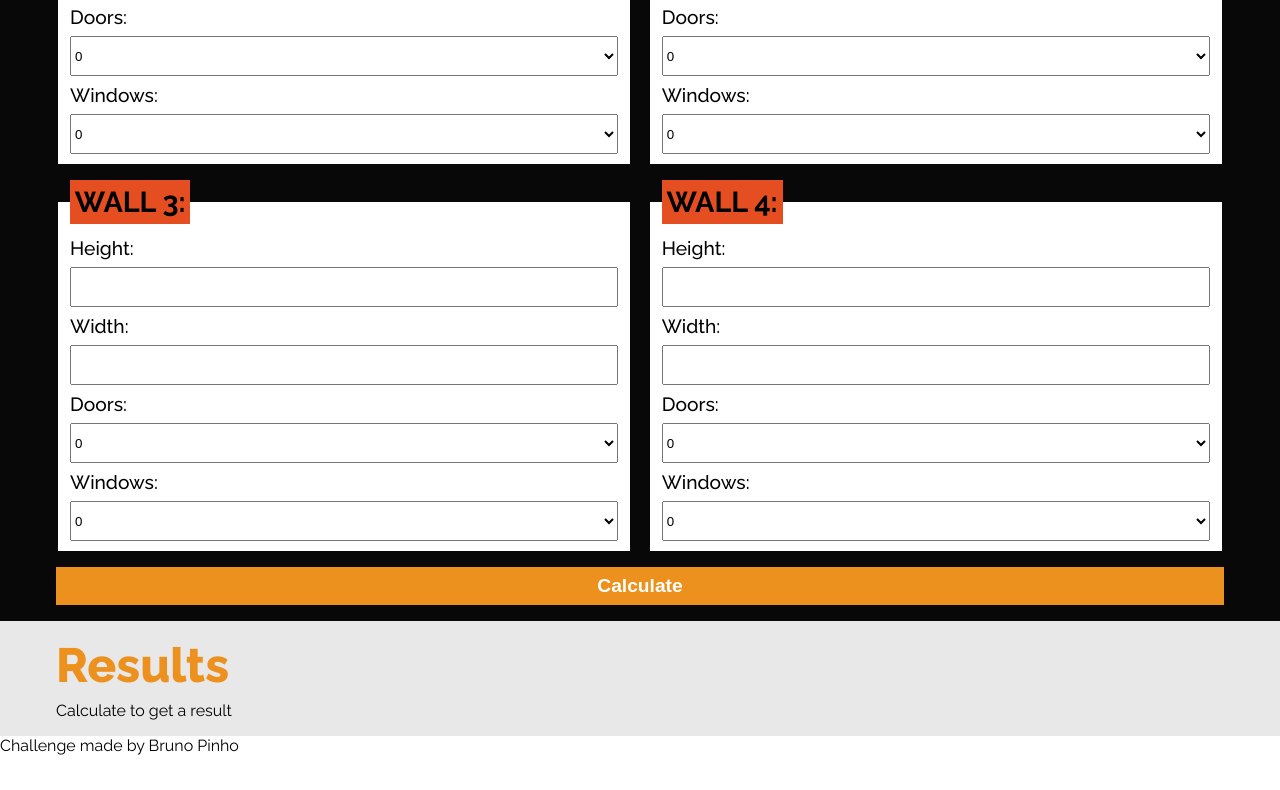
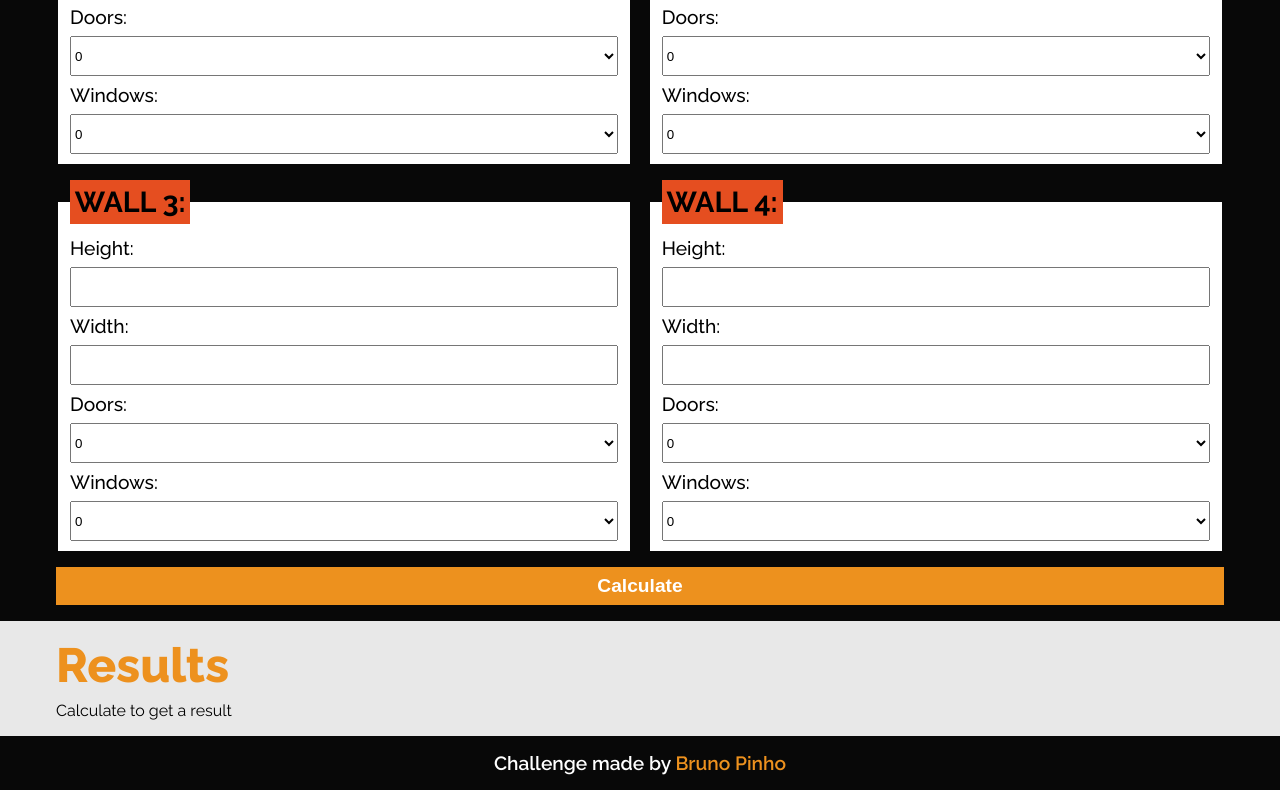
Before and after one commit to pinhob/digital-republic-challenge, a Next.js app in the folder front-end/: page / in a window 1280 px wide. Shown: the part 383-1173 px from the top of the page. Before the commit the page ends 1138 px from the top, so only its background shows below. Built offline with nearby package versions, Linux system fonts and the light colour scheme.

Commit message:
style: create StyledFooter

```diff
--- a/front-end/components/Footer.js
+++ b/front-end/components/Footer.js
@@ -1,5 +1,9 @@
+import { StyledFooter } from "../styles";
+
 export const Footer = () => {
   return (
-    <p>Challenge made by Bruno Pinho</p>
+    <StyledFooter>
+      <p>Challenge made by <a href="https://www.linkedin.com/in/brunopinhodefreitas/" target="_blank">Bruno Pinho</a></p>
+    </StyledFooter>
   )
 };
--- /dev/null
+++ b/front-end/styles/StyledFooter.js
@@ -0,0 +1,22 @@
+import styled from 'styled-components';
+
+export const StyledFooter = styled.footer`
+  background-color: var(--black);
+  color: white;
+  font-size: 1.2rem;
+  font-weight: 600;
+  padding: 1rem;
+  text-align: center;
+
+  a {
+    text-decoration: none;
+    color: var(--orange);
+    font-weight: 600;
+  }
+
+  a:hover {
+    cursor: pointer;
+    text-decoration: underline;
+    font-weight: 700;
+  }
+`;
--- a/front-end/styles/index.js
+++ b/front-end/styles/index.js
@@ -1,5 +1,6 @@
 export { GlobalStyle } from './GlobalStyle';
 export { StyledForm } from './StyledForm';
+export { StyledFooter } from './StyledFooter';
 export { StyledHeader } from './StyledHeader';
 export { StyledResults } from './StyledResults';
 export { StyledWrapper } from './StyledWrapper';
```
